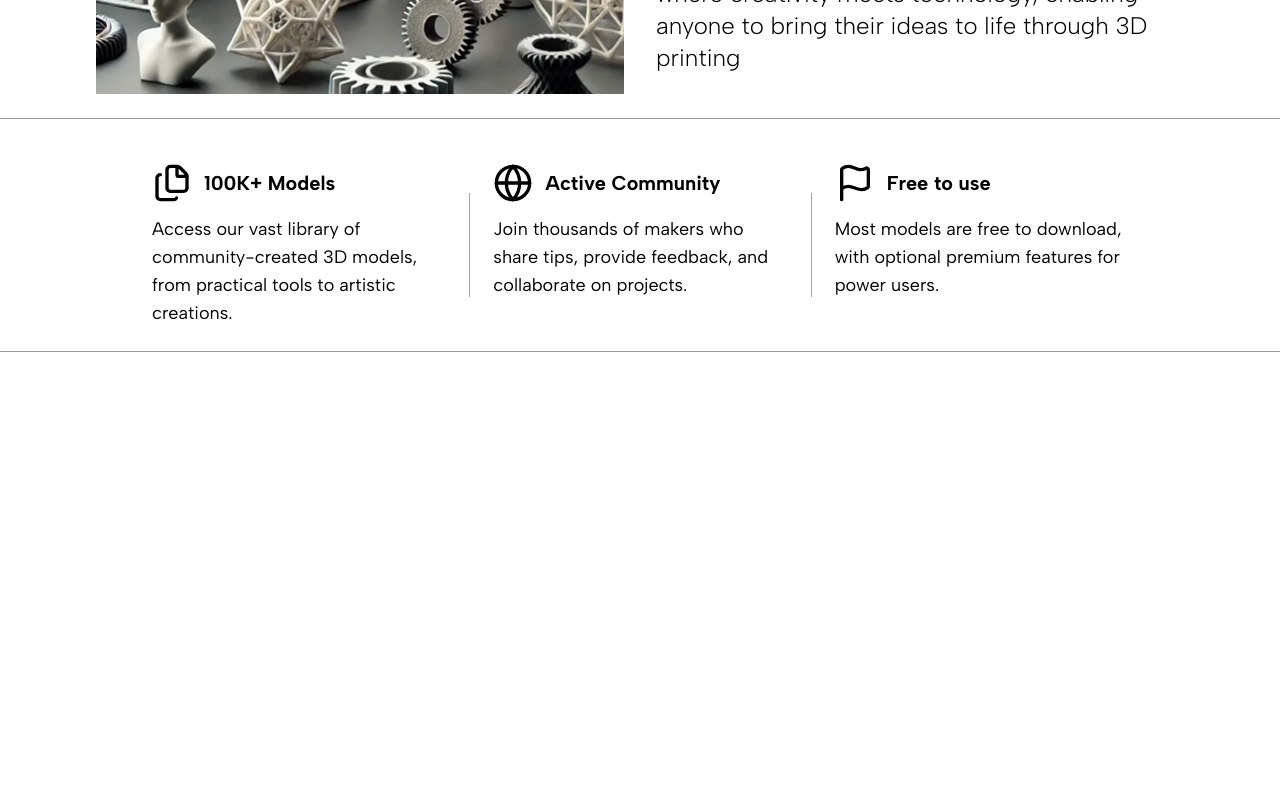
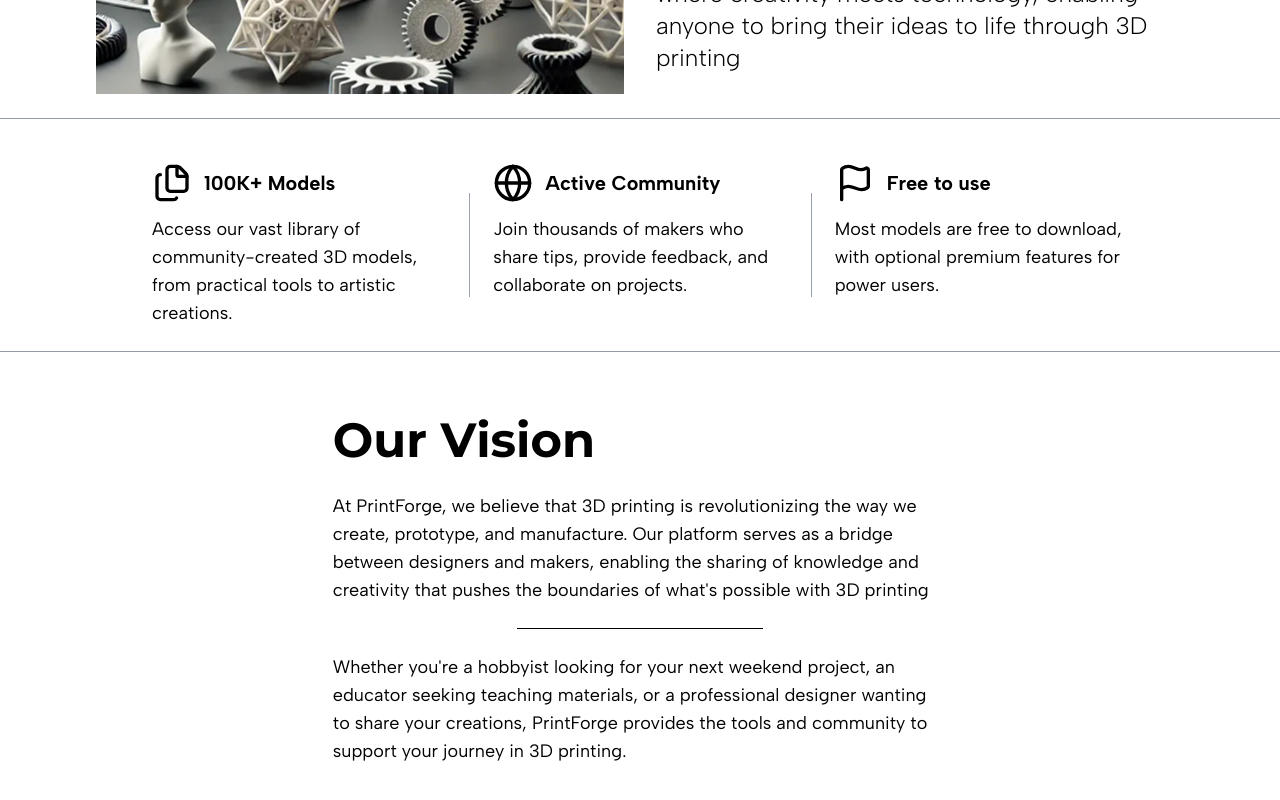
Before and after one commit to Kirubel-Te/Next3DProject, a Next.js app: page /about in a window 1280 px wide. Shown: the part 462-1262 px from the top of the page. Before the commit the page ends 838 px from the top, so only its background shows below. Built offline with nearby package versions, Linux system fonts and the light colour scheme; a web font is replaced by a local one.

Commit message:
about page finished

```diff
--- a/app/about/page.tsx
+++ b/app/about/page.tsx
@@ -51,6 +51,14 @@ const page = () => {
         </div>
         <hr className='font-extralight border-t border-gray-600/60'/>
         <br/>
+        <div className='w-[48%] mx-auto mb-12 mt-10'>
+            <h1 className='text-3xl sm:text-4xl md:text-5xl font-bold montserrat-alternates-bold mb-4 md:mb-7'>Our Vision</h1>
+            <p className='text-sm sm:text-base md:text-lg'>At PrintForge, we believe that 3D printing is revolutionizing the way we create, prototype, and manufacture. Our platform serves as a bridge between designers and makers, enabling the sharing of knowledge and creativity that pushes the boundaries of what's possible with 3D printing</p>
+            <br/>
+            <hr className='w-[40%] mx-auto'/>
+            <br/>
+            <p className='text-sm sm:text-base md:text-lg'>Whether you're a hobbyist looking for your next weekend project, an educator seeking teaching materials, or a professional designer wanting to share your creations, PrintForge provides the tools and community to support your journey in 3D printing.</p>
+        </div>
     </section>
 
   )
```
